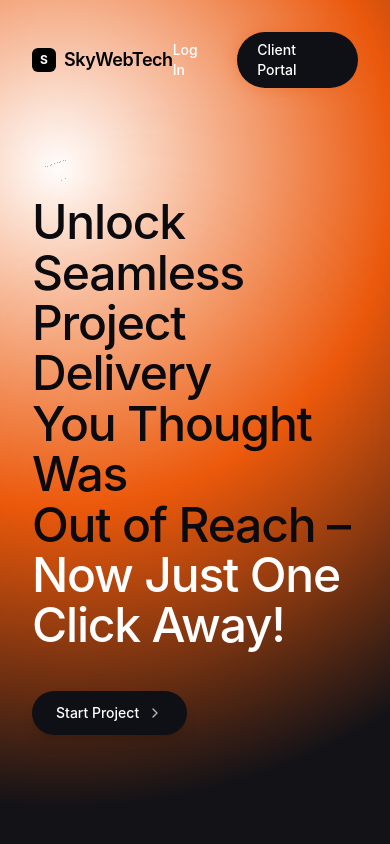
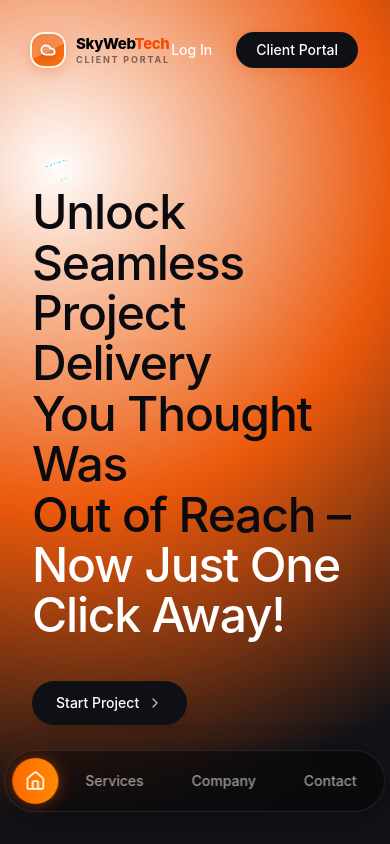
Before and after one commit to krish2956-mk/sky-web-tech, a React (Vite) app: page / in a window 390 px wide. Shown: the top 844 px of the page. Built offline with nearby package versions, Linux system fonts and the light colour scheme.

Commit message:
Fix blank screen and redesign mobile navbar

```diff
--- a/src/components/ClientDashboard.jsx
+++ b/src/components/ClientDashboard.jsx
@@ -24,7 +24,8 @@ import {
   Download,
   FileArchive,
   LogOut,
-  Briefcase
+  Briefcase,
+  Cloud
 } from 'lucide-react';
 import { Link, useNavigate } from 'react-router-dom';
 
@@ -468,17 +469,25 @@ export default function ClientDashboard() {
       />
 
       {/* ── TOP NAVBAR ── */}
-      <header className="relative z-20 shrink-0 px-8 h-16 flex items-center justify-between bg-white/70 backdrop-blur-2xl border-b border-slate-200">
+      <header className="relative z-20 shrink-0 px-4 md:px-8 py-3 md:py-0 md:h-16 flex flex-col md:flex-row items-center justify-between gap-3 md:gap-0 bg-white/70 backdrop-blur-2xl border-b border-slate-200">
 
         {/* Left: Logo + Project Switcher + Pill Tabs */}
-        <div className="flex items-center gap-4">
+        <div className="flex flex-wrap md:flex-nowrap justify-between md:justify-start items-center gap-3 md:gap-4 w-full md:w-auto">
           {/* Logo */}
-          <div className="flex items-center gap-2.5 pr-4 border-r border-slate-200">
+          <div className="flex items-center gap-3 pr-4 md:pr-6 border-r border-slate-200">
             <div
-              className="w-7 h-7 rounded-lg flex items-center justify-center text-white font-bold text-xs shadow-md shadow-orange-500/20"
+              className="relative w-8 h-8 rounded-xl flex items-center justify-center text-white font-black text-sm shadow-[0_4px_15px_rgba(234,88,12,0.4)] overflow-hidden ring-2 ring-orange-50"
               style={{ background: 'linear-gradient(135deg, #ea580c, #f97316)' }}
-            >S</div>
-            <span className="font-semibold text-sm tracking-tight text-slate-900">SkyWebTech</span>
+            >
+              <div className="absolute inset-0 bg-white/25" style={{ clipPath: 'polygon(0 0, 100% 0, 100% 30%, 0 80%)' }} />
+              <Cloud className="relative z-10 w-4 h-4 fill-white/20 stroke-[2.5px]" style={{ filter: 'drop-shadow(0 2px 2px rgba(0,0,0,0.15))' }} />
+            </div>
+            <div className="flex flex-col">
+              <span className="font-extrabold text-[15px] tracking-tight leading-none text-slate-900">
+                SkyWeb<span className="text-orange-600">Tech</span>
+              </span>
+              <span className="text-[9px] font-bold text-slate-400 uppercase tracking-[0.2em] leading-none mt-1">Client Portal</span>
+            </div>
           </div>
 
           {/* ── Project Switcher Dropdown ── */}
@@ -553,8 +562,8 @@ export default function ClientDashboard() {
             </div>
           )}
 
-          {/* Pill Tab Switcher */}
-          <div className="flex items-center bg-slate-100/50 rounded-xl p-1 border border-slate-200/60 gap-1">
+          {/* Pill Tab Switcher (Desktop) */}
+          <div className="hidden md:flex items-center bg-slate-100/50 rounded-xl p-1 border border-slate-200/60 gap-1">
             {[
               { key: 'progress', label: 'Project Progress', Icon: LayoutDashboard },
               { key: 'files', label: 'Files & Deliverables', Icon: FileText },
@@ -586,7 +595,7 @@ export default function ClientDashboard() {
         </div>
 
         {/* Right: Actions */}
-        <div className="flex items-center gap-3">
+        <div className="flex items-center justify-between md:justify-end gap-3 w-full md:w-auto mt-1 md:mt-0 pt-2 md:pt-0 border-t md:border-t-0 border-slate-100">
           <Link
             to="/"
             className="flex items-center gap-1.5 text-slate-500 hover:text-slate-800 transition-colors text-xs font-medium bg-slate-100/50 hover:bg-slate-200/50 px-3 py-2 rounded-lg border border-slate-200 hover:border-slate-300"
@@ -594,15 +603,7 @@ export default function ClientDashboard() {
             <Home className="w-3.5 h-3.5" /> Home
           </Link>
 
-          <button className="relative w-8 h-8 flex items-center justify-center rounded-lg bg-slate-100/50 border border-slate-200 text-slate-500 hover:text-slate-800 hover:bg-slate-200/50 transition-all">
-            <Bell className="w-4 h-4" />
-            <span
-              className="absolute top-1.5 right-1.5 w-1.5 h-1.5 rounded-full"
-              style={{ background: '#f97316', boxShadow: '0 0 5px rgba(249,115,22,0.5)' }}
-            />
-          </button>
-
-          <div className="flex items-center gap-2.5 pl-3 border-l border-slate-200">
+          <div className="flex items-center gap-2.5 pl-0 md:pl-3 border-l-0 md:border-l border-slate-200">
             <div
               className="w-7 h-7 rounded-full p-[1.5px] shadow-sm shadow-orange-500/20"
               style={{
@@ -627,7 +628,7 @@ export default function ClientDashboard() {
       </header>
 
       {/* ── PAGE CONTENT ── */}
-      <main className="relative z-10 flex-1 overflow-y-auto">
+      <main className="relative z-10 flex-1 overflow-y-auto pb-20 md:pb-0">
         <AnimatePresence mode="wait">
 
           {/* ── TAB 1: PROJECT PROGRESS ── */}
@@ -638,7 +639,7 @@ export default function ClientDashboard() {
               animate={{ opacity: 1, y: 0 }}
               exit={{ opacity: 0, y: -12 }}
               transition={{ duration: 0.22 }}
-              className="p-8 md:px-10 md:py-8 max-w-[1400px] mx-auto space-y-7"
+              className="p-4 sm:p-6 md:px-10 md:py-8 max-w-[1400px] mx-auto space-y-5 md:space-y-7"
             >
               {/* Page Header — real data from activeProject */}
               {(() => {
@@ -659,7 +660,7 @@ export default function ClientDashboard() {
 
                 return (
                   <>
-                    <div className="flex items-start justify-between">
+                    <div className="flex flex-col md:flex-row items-start justify-between gap-4 md:gap-0">
                       <div>
                         <div className="flex items-center gap-2 text-orange-600 text-xs font-bold mb-2 uppercase tracking-widest">
                           <Sparkles className="w-3.5 h-3.5" /> Active Project
@@ -901,10 +902,10 @@ export default function ClientDashboard() {
               animate={{ opacity: 1, y: 0 }}
               exit={{ opacity: 0, y: -12 }}
               transition={{ duration: 0.22 }}
-              className="p-8 md:px-10 md:py-8 max-w-[1400px] mx-auto space-y-7"
+              className="p-4 sm:p-6 md:px-10 md:py-8 max-w-[1400px] mx-auto space-y-5 md:space-y-7"
             >
               {/* Page Header */}
-              <div className="flex items-start justify-between">
+              <div className="flex flex-col md:flex-row items-start justify-between gap-4 md:gap-0">
                 <div>
                   <div className="flex items-center gap-2 text-orange-600 text-xs font-bold mb-2 uppercase tracking-widest">
                     <FileText className="w-3.5 h-3.5" /> Project Assets
@@ -918,7 +919,7 @@ export default function ClientDashboard() {
               <div className="bg-white border border-slate-200 rounded-3xl shadow-sm overflow-hidden flex flex-col md:flex-row min-h-[600px]">
 
                 {/* Column 1: Deliverables (From SkyWebTech) */}
-                <div className="flex-1 border-b md:border-b-0 md:border-r border-slate-100 p-8 md:p-10">
+                <div className="flex-1 border-b md:border-b-0 md:border-r border-slate-100 p-5 md:p-10">
                   <h2 className="text-xs font-bold text-slate-400 mb-6 uppercase tracking-widest">Deliverables (From SkyWebTech)</h2>
 
                   <div className="space-y-3">
@@ -947,7 +948,7 @@ export default function ClientDashboard() {
                 </div>
 
                 {/* Column 2: Client Assets */}
-                <div className="flex-1 p-8 md:p-10 bg-[#FDFBF7]/50">
+                <div className="flex-1 p-5 md:p-10 bg-[#FDFBF7]/50">
                   <h2 className="text-xs font-bold text-slate-400 mb-6 uppercase tracking-widest">Client Assets (Uploaded by You)</h2>
 
                   {/* Drag & Drop Zone */}
@@ -1032,7 +1033,7 @@ export default function ClientDashboard() {
               animate={{ opacity: 1, y: 0 }}
               exit={{ opacity: 0, y: -12 }}
               transition={{ duration: 0.22 }}
-              className="p-8 md:px-10 md:py-8 max-w-3xl mx-auto"
+              className="p-4 sm:p-6 md:px-10 md:py-8 max-w-3xl mx-auto space-y-5 md:space-y-7"
             >
               <div className="mb-8">
                 <div className="flex items-center gap-2 text-orange-600 text-xs font-bold mb-2 uppercase tracking-widest">
@@ -1043,7 +1044,7 @@ export default function ClientDashboard() {
               </div>
 
               <form onSubmit={handleSubmit} className="space-y-6 relative">
-                <div className="bg-white border border-slate-200 shadow-sm rounded-2xl p-8">
+                <div className="bg-white border border-slate-200 shadow-sm rounded-2xl p-5 md:p-8">
                   <h3 className="text-[10px] font-bold text-slate-400 mb-6 uppercase tracking-widest">Requirement Details</h3>
                   <div className="space-y-5">
 
@@ -1193,6 +1194,33 @@ export default function ClientDashboard() {
         </AnimatePresence>
       </main>
 
+      {/* ── MOBILE BOTTOM NAV ── */}
+      <div className="md:hidden fixed bottom-0 left-0 right-0 z-40 bg-white/90 backdrop-blur-lg border-t border-slate-200 px-2 py-2 pb-3 flex items-center justify-around shadow-[0_-4px_20px_rgba(0,0,0,0.05)]">
+        {[
+          { key: 'progress', label: 'Progress', Icon: LayoutDashboard },
+          { key: 'files', label: 'Files', Icon: FileText },
+          { key: 'details', label: 'Details', Icon: FolderPlus },
+        ].map(({ key, label, Icon }) => (
+          <button
+            key={key}
+            onClick={() => setActiveTab(key)}
+            className="relative flex flex-col items-center gap-1.5 p-2 rounded-xl transition-colors flex-1"
+          >
+            {activeTab === key && (
+              <motion.div
+                layoutId="activeMobileTab"
+                className="absolute inset-0 rounded-xl bg-orange-50/80 -z-10"
+                transition={{ type: 'spring', stiffness: 420, damping: 32 }}
+              />
+            )}
+            <Icon className={`w-5 h-5 transition-colors ${activeTab === key ? 'text-orange-600' : 'text-slate-400'}`} />
+            <span className={`text-[10px] transition-colors ${activeTab === key ? 'text-orange-700 font-bold' : 'text-slate-500 font-medium'}`}>
+              {label}
+            </span>
+          </button>
+        ))}
+      </div>
+
       {/* ── SUCCESS TOAST NOTIFICATION ── */}
       <AnimatePresence>
         {showSuccessToast && (
@@ -1200,7 +1228,7 @@ export default function ClientDashboard() {
             initial={{ opacity: 0, y: 50, scale: 0.9 }}
             animate={{ opacity: 1, y: 0, scale: 1 }}
             exit={{ opacity: 0, y: 20, scale: 0.9 }}
-            className="fixed bottom-8 right-8 z-50 flex items-center gap-3 bg-white border border-green-200 shadow-2xl shadow-green-500/20 rounded-xl p-4 pr-6"
+            className="fixed bottom-24 md:bottom-8 right-4 md:right-8 z-50 flex items-center gap-3 bg-white border border-green-200 shadow-2xl shadow-green-500/20 rounded-xl p-4 pr-6"
           >
             <div className="w-8 h-8 rounded-full bg-green-100 flex items-center justify-center shrink-0 border border-green-200">
               <CheckCircle2 className="w-4 h-4 text-green-600" />
--- a/src/components/LandingPage.jsx
+++ b/src/components/LandingPage.jsx
@@ -10,8 +10,38 @@ import { Link, useNavigate } from 'react-router-dom';
 
 // ─── Page Content Definitions ────────────────────────────────────
 
-const SERVICES_CONTENT = () => (
-  <div className="w-full max-w-6xl mx-auto px-8 md:px-12 py-16">
+const NAV_LINKS = [
+  { key: 'services', label: 'Services' },
+  { key: 'company',  label: 'Company' },
+  { key: 'contact',  label: 'Contact' },
+];
+
+const PageTabs = ({ activePage, navigate }) => (
+  <div className="md:hidden fixed bottom-8 left-1/2 -translate-x-1/2 z-50 flex items-center gap-2 bg-black/40 backdrop-blur-xl rounded-full p-2 border border-white/10 shadow-[0_8px_32px_rgba(0,0,0,0.3)]">
+    <button
+      onClick={() => navigate('home')}
+      className={`flex items-center justify-center w-11 h-11 rounded-full text-sm font-medium transition-all duration-300 ${
+        activePage === 'home' ? 'bg-gradient-to-r from-orange-500 to-orange-400 text-white shadow-[0_0_15px_rgba(234,88,12,0.5)] scale-105' : 'text-white/60 hover:text-white hover:bg-white/10'
+      }`}
+    >
+      <Home className="w-5 h-5" />
+    </button>
+    {NAV_LINKS.map(({ key, label }) => (
+      <button
+        key={key}
+        onClick={() => navigate(key)}
+        className={`px-5 py-2.5 rounded-full text-sm font-medium transition-all duration-300 ${
+          activePage === key ? 'bg-gradient-to-r from-orange-500 to-orange-400 text-white shadow-[0_0_15px_rgba(234,88,12,0.5)] scale-105' : 'text-white/60 hover:text-white hover:bg-white/10'
+        }`}
+      >
+        {label}
+      </button>
+    ))}
+  </div>
+);
+
+const SERVICES_CONTENT = ({ activePage, navigate }) => (
+  <div className="w-full max-w-6xl mx-auto px-8 md:px-12 pt-16 pb-32 md:py-16">
     <div className="mb-12">
       <p className="text-white/80 text-xs font-bold uppercase tracking-widest mb-3 drop-shadow-md">What We Do</p>
       <h2 className="text-4xl md:text-5xl font-bold text-white tracking-tight leading-tight mb-4 drop-shadow-lg">
@@ -81,8 +111,8 @@ const SERVICES_CONTENT = () => (
   </div>
 );
 
-const COMPANY_CONTENT = () => (
-  <div className="w-full max-w-6xl mx-auto px-8 md:px-12 py-16">
+const COMPANY_CONTENT = ({ activePage, navigate }) => (
+  <div className="w-full max-w-6xl mx-auto px-8 md:px-12 pt-16 pb-32 md:py-16">
     <div className="mb-12">
       <p className="text-white/80 text-xs font-bold uppercase tracking-widest mb-3 drop-shadow-md">Who We Are</p>
       <h2 className="text-4xl md:text-5xl font-bold text-white tracking-tight leading-tight mb-4 drop-shadow-lg">
@@ -147,8 +177,8 @@ const COMPANY_CONTENT = () => (
   </div>
 );
 
-const CONTACT_CONTENT = () => (
-  <div className="w-full max-w-5xl mx-auto px-8 md:px-12 py-16">
+const CONTACT_CONTENT = ({ activePage, navigate }) => (
+  <div className="w-full max-w-5xl mx-auto px-8 md:px-12 pt-16 pb-32 md:py-16">
     <div className="mb-14 text-center max-w-3xl mx-auto">
       <p className="text-white/80 text-sm font-bold uppercase tracking-widest mb-4 drop-shadow-md">Get In Touch</p>
       <h2 className="text-5xl md:text-6xl font-bold text-white tracking-tight leading-tight mb-6 drop-shadow-lg">
@@ -161,7 +191,6 @@ const CONTACT_CONTENT = () => (
     </div>
 
     <div className="max-w-2xl mx-auto">
-      {/* Contact Info */}
       <motion.div
         initial={{ opacity: 0, y: 24 }}
         animate={{ opacity: 1, y: 0 }}
@@ -210,25 +239,17 @@ const slideVariants = {
   exit: (dir) => ({ x: dir > 0 ? '-100%' : '100%', opacity: 0 }),
 };
 
-const PAGES = ['home', 'services', 'company', 'contact'];
-
 export default function LandingPage() {
   const [activePage, setActivePage] = useState('home');
   const [direction, setDirection] = useState(1);
   const routerNavigate = useNavigate();
 
   const navigate = (page) => {
-    const currentIdx = PAGES.indexOf(activePage);
-    const targetIdx = PAGES.indexOf(page);
+    const currentIdx = ['home', 'services', 'company', 'contact'].indexOf(activePage);
+    const targetIdx = ['home', 'services', 'company', 'contact'].indexOf(page);
     setDirection(targetIdx > currentIdx ? 1 : -1);
     setActivePage(page);
   };
-
-  const navLinks = [
-    { key: 'services', label: 'Services' },
-    { key: 'company',  label: 'Company' },
-    { key: 'contact',  label: 'Contact' },
-  ];
 
   const isLoggedIn = !!localStorage.getItem('token');
   const userRole = localStorage.getItem('userRole');
@@ -260,14 +281,12 @@ export default function LandingPage() {
       className="w-full min-h-screen flex flex-col font-sans selection:bg-orange-500 selection:text-white overflow-hidden"
       style={{ background: '#0a0a0f' }}
     >
-      {/* ─── HERO WRAPPER — full screen with gradient bg ──────────── */}
       <div
         className="relative w-full h-screen flex flex-col shrink-0 overflow-hidden"
         style={{
           background: 'radial-gradient(circle at 15% 20%, #ffffff 0%, #ea580c 45%, #121217 85%)'
         }}
       >
-        {/* Dark overlay for non-hero pages for readability */}
         <AnimatePresence>
           {activePage !== 'home' && (
             <motion.div
@@ -283,20 +302,27 @@ export default function LandingPage() {
 
         {/* ─── TOP NAVBAR ─────────────────────────────────────────── */}
         <nav className="relative z-20 w-full px-8 md:px-12 pt-8 flex items-center justify-between shrink-0">
-          {/* Logo / Home button */}
           <button
             onClick={() => navigate('home')}
-            className="flex items-center gap-2 group"
+            className="flex items-center gap-3 group"
           >
-            <div className="w-6 h-6 bg-black rounded-md flex items-center justify-center text-white font-bold text-xs group-hover:bg-orange-600 transition-colors">
-              S
+            <div
+              className="relative w-8 h-8 rounded-xl flex items-center justify-center text-white font-black text-sm shadow-[0_4px_15px_rgba(234,88,12,0.4)] overflow-hidden ring-2 ring-orange-50 group-hover:scale-105 transition-transform"
+              style={{ background: 'linear-gradient(135deg, #ea580c, #f97316)' }}
+            >
+              <div className="absolute inset-0 bg-white/25" style={{ clipPath: 'polygon(0 0, 100% 0, 100% 30%, 0 80%)' }} />
+              <Cloud className="relative z-10 w-4 h-4 fill-white/20 stroke-[2.5px]" style={{ filter: 'drop-shadow(0 2px 2px rgba(0,0,0,0.15))' }} />
             </div>
-            <span className="font-semibold text-lg text-black tracking-tight">SkyWebTech</span>
+            <div className="flex flex-col text-left">
+              <span className="font-extrabold text-[15px] tracking-tight leading-none text-black">
+                SkyWeb<span className="text-orange-600">Tech</span>
+              </span>
+              <span className="text-[9px] font-bold text-black/50 uppercase tracking-[0.2em] leading-none mt-1">Client Portal</span>
+            </div>
           </button>
 
-          {/* Center Nav */}
+          {/* Center Nav — desktop only */}
           <div className="hidden md:flex items-center gap-1 bg-black/20 backdrop-blur-sm rounded-full px-2 py-1.5 border border-white/10">
-            {/* Home link */}
             <button
               onClick={() => navigate('home')}
               className={`flex items-center gap-1.5 px-3.5 py-1.5 rounded-full text-sm font-medium transition-all ${
@@ -308,7 +334,7 @@ export default function LandingPage() {
               <Home className="w-3.5 h-3.5" />
               Home
             </button>
-            {navLinks.map(({ key, label }) => (
+            {NAV_LINKS.map(({ key, label }) => (
               <button
                 key={key}
                 onClick={() => navigate(key)}
@@ -374,6 +400,8 @@ export default function LandingPage() {
                     transition={{ duration: 0.6 }}
                     className="w-full lg:w-1/2 relative"
                   >
+                    {/* Mobile-only nav removed from here */}
+
                     <h1 className="text-[3rem] md:text-[4rem] lg:text-[4.5rem] leading-[1.05] tracking-tight font-medium">
                       <span className="text-[#0a0a0f]">
                         Unlock Seamless <br />
@@ -387,8 +415,11 @@ export default function LandingPage() {
                       </span>
                     </h1>
 
-                    <button className="mt-10 bg-[#0f1016] text-white px-6 py-3 rounded-full flex items-center gap-2 text-sm font-medium hover:bg-black transition-colors shadow-lg">
-                      Start Project <ChevronRight className="w-4 h-4 text-white/70" />
+                    <button
+                      onClick={() => routerNavigate(isLoggedIn ? dashboardPath : '/auth')}
+                      className="mt-10 bg-[#0f1016] text-white px-6 py-3 rounded-full flex items-center gap-2 text-sm font-medium hover:bg-black transition-colors shadow-lg group"
+                    >
+                      Start Project <ChevronRight className="w-4 h-4 text-white/70 group-hover:translate-x-1 transition-transform" />
                     </button>
 
                     {/* Floating cursor */}
@@ -583,6 +614,9 @@ export default function LandingPage() {
           </motion.div>
         )}
       </AnimatePresence>
+
+      {/* Global Mobile Nav Dock */}
+      <PageTabs activePage={activePage} navigate={navigate} />
     </motion.div>
   );
 }
```
Also changed, not shown: 1 other file (tests, documents, lock files or other folders).
